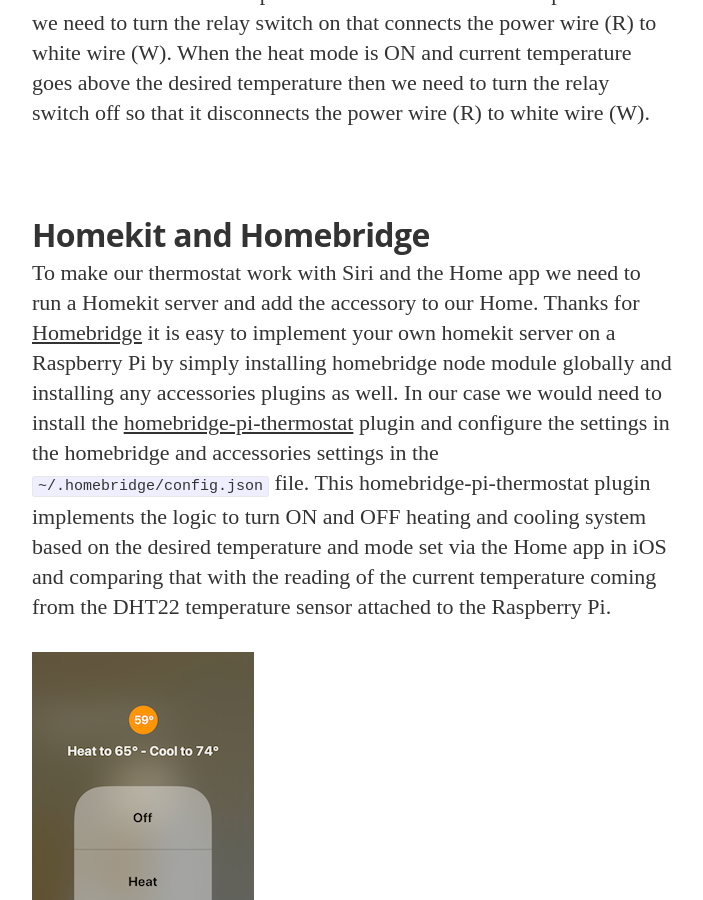
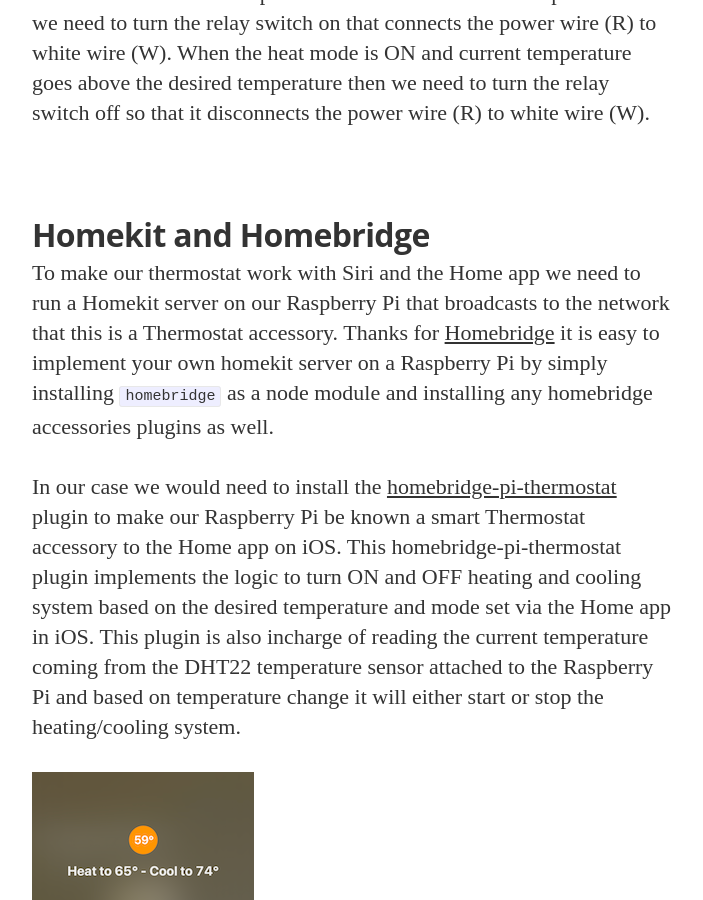
Before and after one commit to EncoreDevLabs/blog, a Jekyll site: the page built from _posts/2017-12-25-homekit-pi-thermostat.markdown, in a window 1280 px wide and 900 px high, scrolled down 2841 px. Shown: the whole window, without its empty margins (288-991 px from the left). Built offline with Jekyll 4.4.1, drawn with Linux system fonts in a browser that asks for light colours; nearby versions of some CDN libraries; some web fonts are replaced; comment, search, counter and statistics services are not loaded; part of the change alters nothing that is shown; some of the changed text lies outside the part shown.

````diff
--- a/_posts/2017-12-25-homekit-pi-thermostat.markdown
+++ b/_posts/2017-12-25-homekit-pi-thermostat.markdown
@@ -27,7 +27,9 @@ We will use Raspberry Pi along with the relay board to turn these switches on an
 
 ## Homekit and Homebridge
 
-To make our thermostat work with Siri and the Home app we need to run a Homekit server and add the accessory to our Home. Thanks for [Homebridge](https://github.com/nfarina/homebridge) it is easy to implement your own homekit server on a Raspberry Pi by simply installing homebridge node module globally and installing any accessories plugins as well. In our case we would need to install the [homebridge-pi-thermostat](https://github.com/ankurp/homebridge-pi-thermostat) plugin and configure the settings in the homebridge and accessories settings in the `~/.homebridge/config.json` file. This homebridge-pi-thermostat plugin implements the logic to turn ON and OFF heating and cooling system based on the desired temperature and mode set via the Home app in iOS and comparing that with the reading of the current temperature coming from the DHT22 temperature sensor attached to the Raspberry Pi.
+To make our thermostat work with Siri and the Home app we need to run a Homekit server on our Raspberry Pi that broadcasts to the network that this is a Thermostat accessory. Thanks for [Homebridge](https://github.com/nfarina/homebridge) it is easy to implement your own homekit server on a Raspberry Pi by simply installing `homebridge` as a node module and installing any homebridge accessories plugins as well.
+
+In our case we would need to install the [homebridge-pi-thermostat](https://github.com/ankurp/homebridge-pi-thermostat) plugin to make our Raspberry Pi be known a smart Thermostat accessory to the Home app on iOS. This homebridge-pi-thermostat plugin implements the logic to turn ON and OFF heating and cooling system based on the desired temperature and mode set via the Home app in iOS. This plugin is also incharge of reading the current temperature coming from the DHT22 temperature sensor attached to the Raspberry Pi and based on temperature change it will either start or stop the heating/cooling system.
 
 ![Home App Thermostat Accessory Auto Setting](/assets/article_images/2017-12-25/home-app-thermostat.png)
 
@@ -47,11 +49,11 @@ To make your own Homekit enabled Thermostat you will need these parts. For this
 
 For this project use [Raspbian Stretch Lite image](https://www.raspberrypi.org/downloads/raspbian/) which you can download from the official Raspberry Pi website.
 
-Once the Image is downloaded install it on the Micro SD card using [Etcher](https://etcher.io) or command line if you prefer.
+Once the Raspbian OS image is downloaded, copy it on the Micro SD card using [Etcher](https://etcher.io) or command line if you prefer.
 
 ### Enable SSH
 
-Once the image is installed mount the Micro SD card and create an empty file inside of the `/boot` drive of the Micro SD Card. On macOS to create the ssh file run the following command.
+Once the OS is copied, mount the Micro SD card and create an empty file inside of the `/boot` drive of the Micro SD Card. On macOS to create the ssh file run the following command.
 
 ```sh
 cd /Volumes/boot && touch ssh
@@ -59,7 +61,7 @@ cd /Volumes/boot && touch ssh
 
 ### Configure Wifi
 
-To automatically connect the Raspberry Pi to the Wifi on the initial boot up create a `wpa_supplicant.conf` inside of the `/boot` drive. Enter the credentials to your Wifi in this file by copy pasting the contents below and replacing it with your Wifi name and password.
+To automatically connect the Raspberry Pi to your home Wifi on the initial boot up, create a `wpa_supplicant.conf` inside of the `/boot` drive. Enter the credentials to your Wifi in this file by copy pasting the contents below and replacing it with your Wifi name and password.
 
 ```
 ctrl_interface=DIR=/var/run/wpa_supplicant GROUP=netdev
@@ -73,13 +75,14 @@ network={
 }
 ```
 
-We are done with our image now. On the first boot it will connect to your Wifi and we can ssh into the Raspberry Pi for later homebridge installation.
+We are done with imaging our Micro SD card now. On the first boot it will connect to your home's Wifi and we can `ssh` into the Raspberry Pi for later homebridge installation.
 
 ## Hardware Assembly
 
-1. Insert the Micro SD Card into the Raspberry Pi
+1. Insert the Micro SD Card into the Raspberry Pi.
 1. Connect the 3 channel Relay board Hat with its support to the Raspberry Pi.
 1. Connect the DHT22 Temperature/Humidity Sensor to the Raspberry Pi. Insert the Positive (+) end via the jumper cable to the 3V Pin on the GPIO pins of the relay board. Connect the Negative (-) end via the jumper cable to the Ground (GND) Pin and Connecting the Data end via the jumper cable to the GPIO Pin 4. The pin number might be different on the relay board.
+![GPIO Pin Diagram](/assets/article_images/2017-12-25/pi-gpio.png)
 1. Now moving on to the wiring. Cut two small pieces of wire. Insert one end of the first wire into the Normally Open (NO) terminal of Relay 1 and insert the other end of the first wire to the Normally Open (NO) terminal of Relay 2. Also insert one end of the second wire into the Normally Open (NO) terminal of Relay 2 and insert the other end of the second end to the Normally Open (NO) terminal of Realy 3. This connection will allow us to wire only one of the Normally Open (NO) to the R wire and all of them will be the positive 24V power connection.
 1. Now we need to cut 4 more wires to connect the four terminal (R, W, Y, G) from the Thermostat to the terminals on the relay board.
 ![Wiring to Thermostat showing R, W, Y, G terminals](/assets/article_images/2017-12-25/wiring.JPG)
````
Also changed, not shown: assets/article_images/2017-12-25/pi-gpio.png (added).
